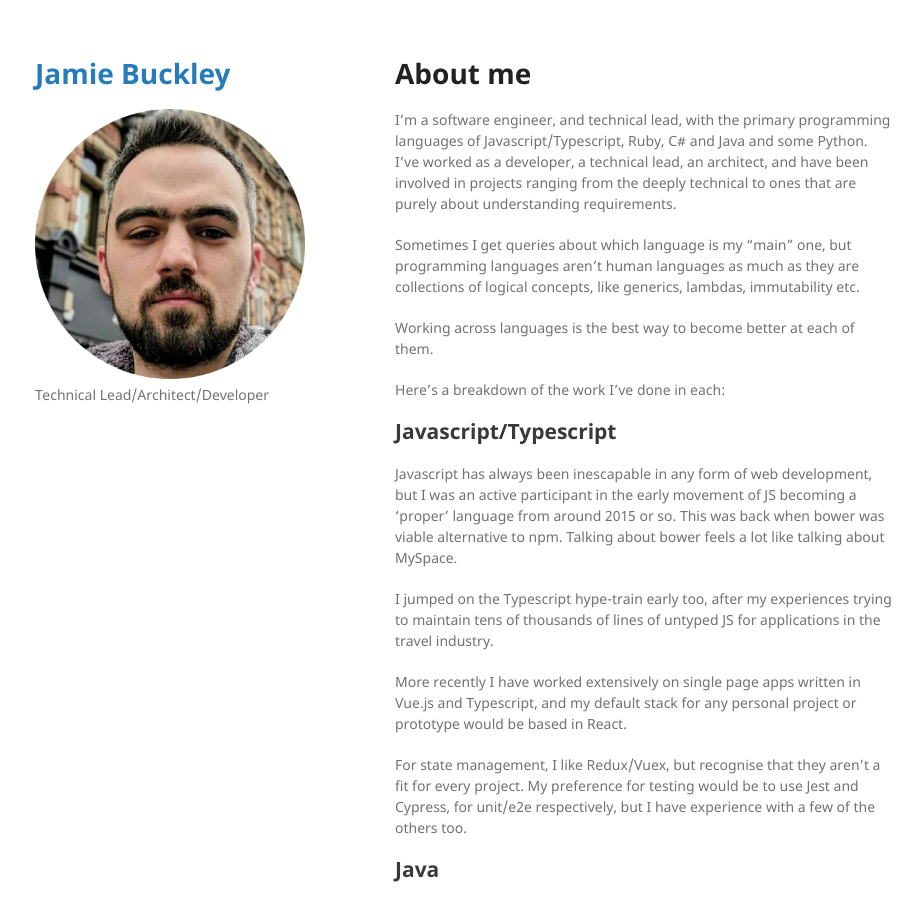
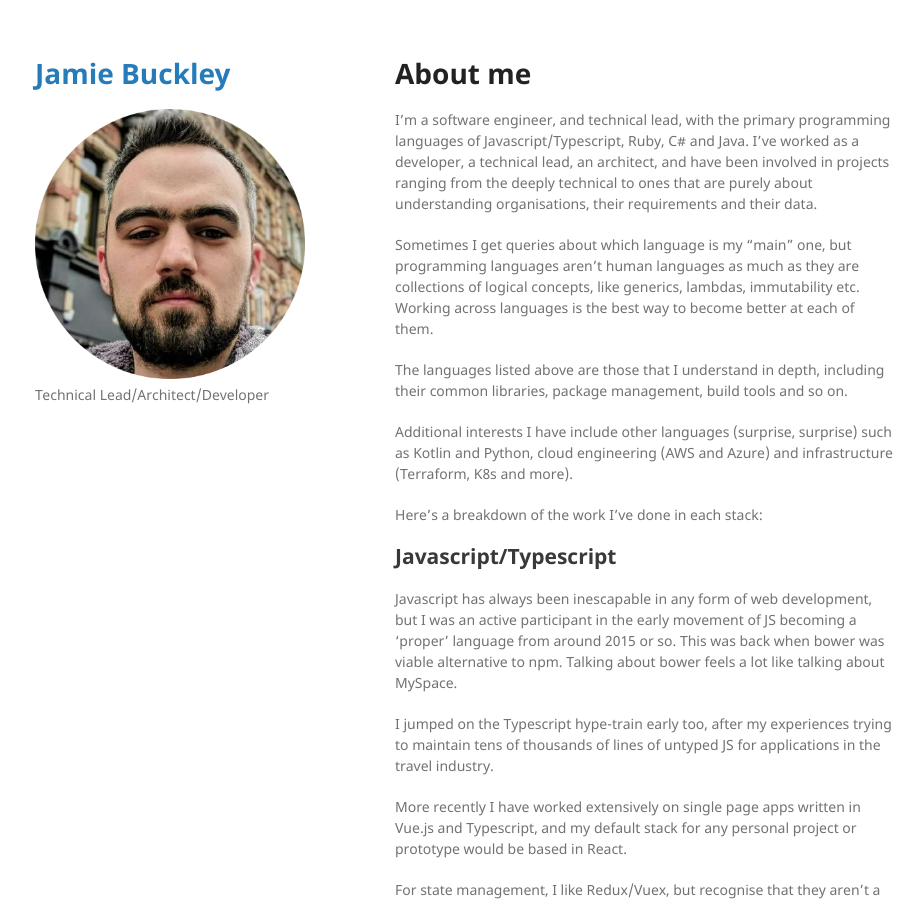
Before and after one commit to jamiebuckley/jamiebuckley.github.io, a Jekyll site: the page built from index.md, in a window 1280 px wide and 900 px high. Shown: the whole window, without its empty margins (175-1099 px from the left). Built offline with Jekyll 4.4.1, drawn with Linux system fonts in a browser that asks for light colours; nearby versions of some CDN libraries; some of the changed text lies outside the part shown.

Commit message:
Update index wording

```diff
--- a/index.md
+++ b/index.md
@@ -4,13 +4,15 @@
 
 # About me
 
-I'm a software engineer, and technical lead, with the primary programming languages of Javascript/Typescript, Ruby, C# and Java and some Python.  I've worked as a developer, a technical lead, an architect, and have been involved in projects ranging from the deeply technical to ones that are purely about understanding requirements.
+I'm a software engineer, and technical lead, with the primary programming languages of Javascript/Typescript, Ruby, C# and Java.  I've worked as a developer, a technical lead, an architect, and have been involved in projects ranging from the deeply technical to ones that are purely about understanding organisations, their requirements and their data.
 
-Sometimes I get queries about which language is my "main" one, but programming languages aren't human languages as much as they are collections of logical concepts, like generics, lambdas, immutability etc.
+Sometimes I get queries about which language is my "main" one, but programming languages aren't human languages as much as they are collections of logical concepts, like generics, lambdas, immutability etc.  Working across languages is the best way to become better at each of them.
 
-Working across languages is the best way to become better at each of them.
+The languages listed above are those that I understand in depth, including their common libraries, package management, build tools and so on.
 
-Here's a breakdown of the work I've done in each:
+Additional interests I have include other languages (surprise, surprise) such as Kotlin and Python, cloud engineering (AWS and Azure) and infrastructure (Terraform, K8s and more).
+
+Here's a breakdown of the work I've done in each stack:
 
 ## Javascript/Typescript
 Javascript has always been inescapable in any form of web development, but I was an active participant in the early movement of JS becoming a 'proper' language from around 2015 or so.  This was back when bower was viable alternative to npm.  Talking about bower feels a lot like talking about MySpace.
@@ -49,8 +51,8 @@
 More recently, work in Ruby involved a service directory used across various UK councils, open source [here](https://github.com/wearefuturegov/outpost) and initial work as a technical lead and consultant on the [GDX Data Marketplace](https://www.gov.uk/government/publications/roadmap-for-digital-and-data-2022-to-2025/transforming-for-a-digital-future-2022-to-2025-roadmap-for-digital-and-data) for the Cabinet Office.
 
 ## C#
-I started working in C#/ASP.NET MVC in around 2015, at which time it wasn't a great environment to be developing in.  VB.NET was still a viable competitor, and C# was a closed source, locked down environment.
+I started working in C#/ASP.NET MVC in around 2015.  At the time I was building applications primarily aimed at the Health and Safety/Building services departments for universities and hospitals, using .NET MVC, Entity Framework, SQL Server and Oracle.
 
-It was a shame, because the language itself was beautiful, but the ecosystem was very limiting, from everything from databases to devops.  As a result, I avoided it professionally for several years (other than quite a bit of personal development in frameworks like Unity).
+.NET at the time, was a closed source, locked down environment.  It was a shame, because the language itself was beautiful, but the ecosystem was very limiting, from everything from databases to devops.  Docker was gaining traction at that point, and C#/.NET had no good way of taking advantage of the progress being made there.  As a result, I avoided C# and .NET professionally for several years (other than quite a bit of personal development in frameworks like Unity).
 
-In 2020, I started a contract for Wales and West Utilities, a gas company, that was built in .NET Core.  This used both .NET Core WebAPI with the Mediatr pattern, and Azure Functions.
+In 2020, I started a contract with Foundry4 for Wales and West Utilities, a gas company, that was built in .NET Core.  This used both .NET Core WebAPI with the Mediatr pattern, and Azure Functions.  I joined the team as a contract engineer, and took over as technical lead shortly after.
```
